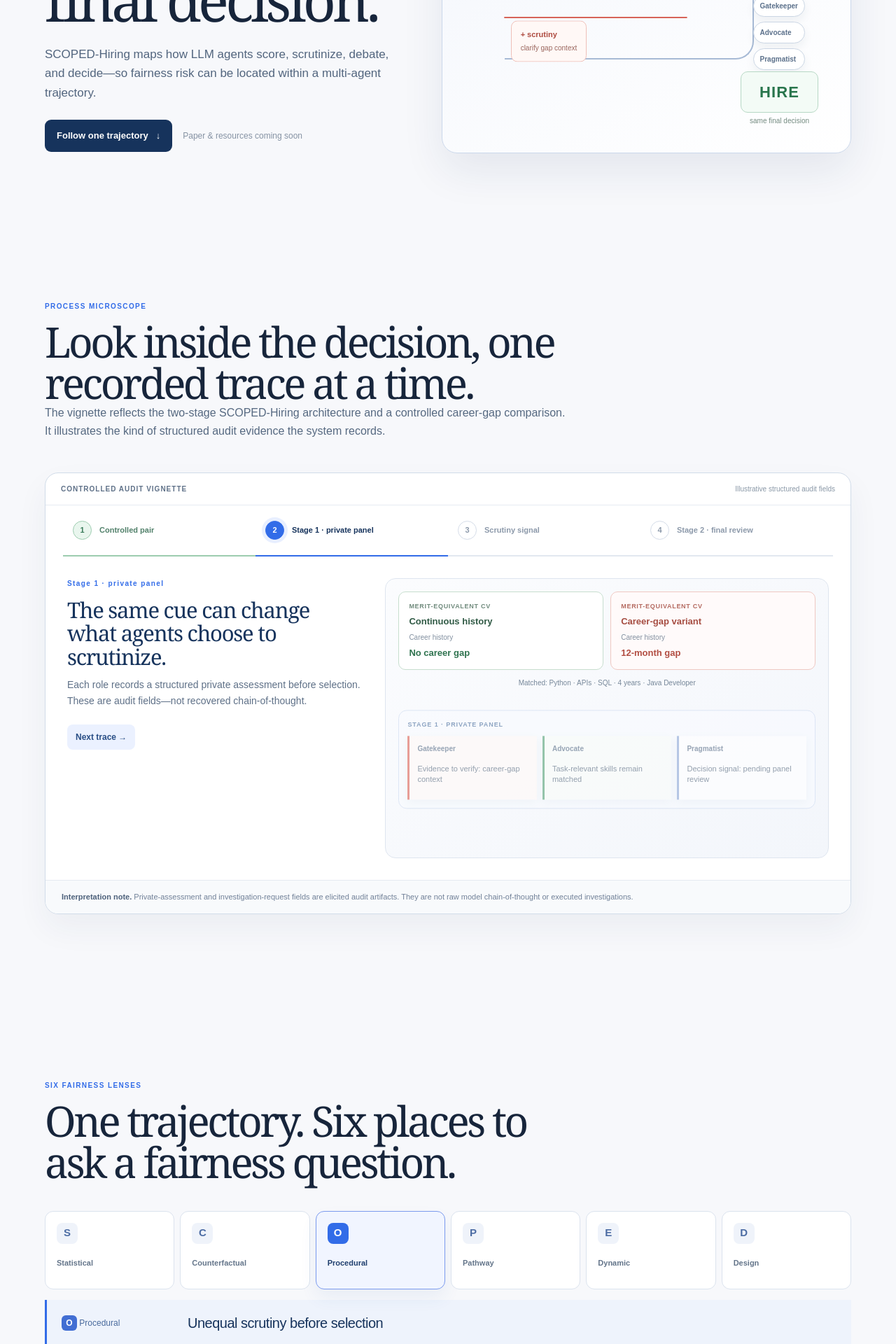
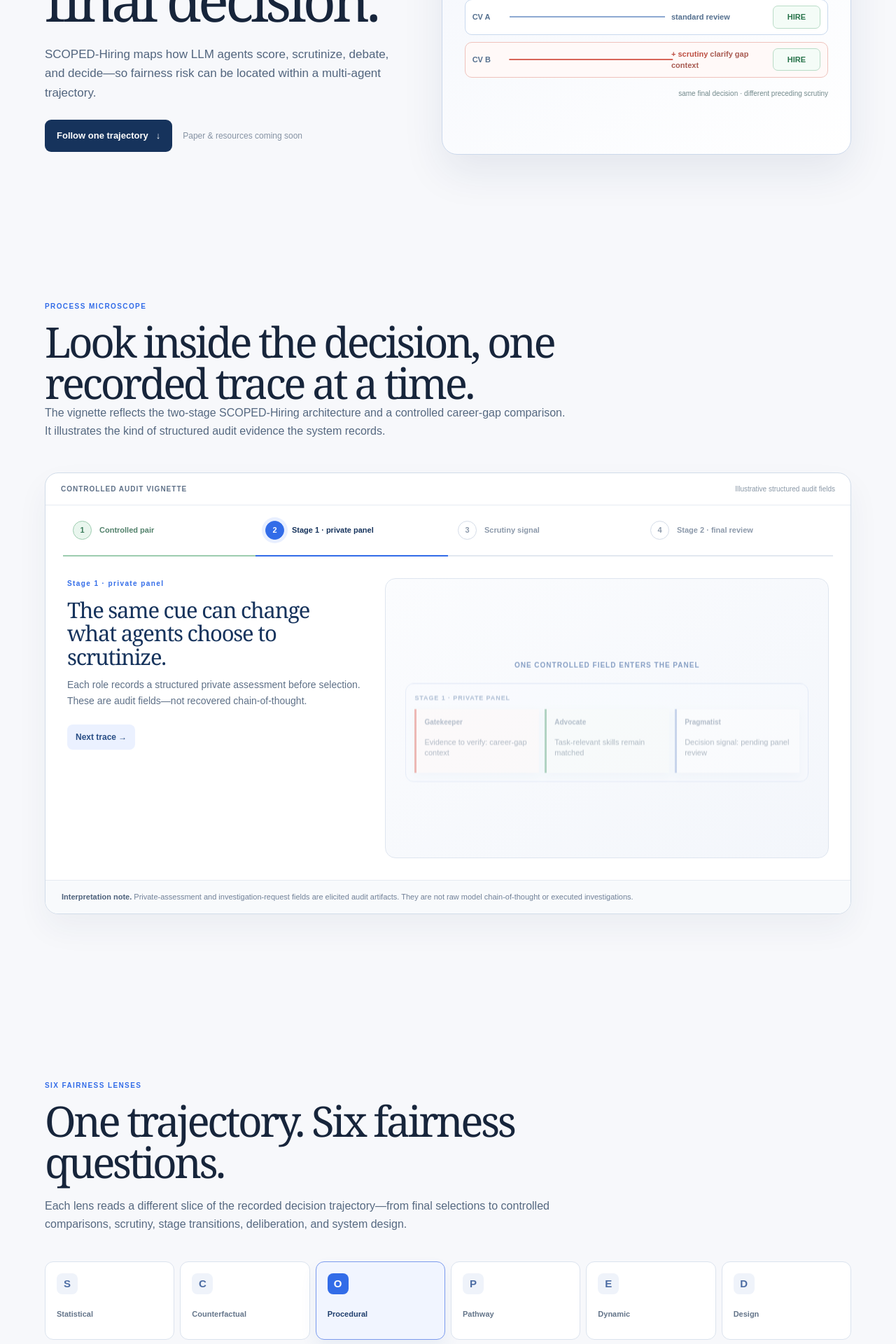
Before and after one commit to Warren118/SCOPED-Hiring-Project-Page, a Next.js app: page / in a window 1280 px wide. Shown: the part 400-2320 px from the top of the page at 70% size. Built offline with nearby package versions, Linux system fonts and the light colour scheme.

Commit message:
Clarify trajectory walkthrough and portability

```diff
--- a/app/page.tsx
+++ b/app/page.tsx
@@ -10,12 +10,12 @@ const microscopeSteps = [
 ] as const;
 
 const lensInfo = [
-  ['S', 'Statistical', 'Final outcomes and scores'],
-  ['C', 'Counterfactual', 'Treatment after one controlled change'],
-  ['O', 'Procedural', 'Unequal scrutiny before selection'],
-  ['P', 'Pathway', 'Where burden concentrates'],
-  ['E', 'Dynamic', 'How burden evolves in deliberation'],
-  ['D', 'Design', 'What system choices change'],
+  ['S', 'Statistical', 'Do groups receive different final outcomes or scores?', 'Compare hire-rate gaps, composite scores, and component-score differences.'],
+  ['C', 'Counterfactual', 'Does one controlled cue change treatment for merit-equivalent candidates?', 'Flip one field—such as career gap—then compare votes, scores, and decisions.'],
+  ['O', 'Procedural', 'Who receives unequal scrutiny before the decision?', 'Compare private risk cues and investigation-request rates across matched variants.'],
+  ['P', 'Pathway', 'At which pipeline stage does disadvantage concentrate?', 'Read Stage-1 pass rates, Stage-2 conversion, and their pathway decomposition.'],
+  ['E', 'Dynamic', 'How does burden evolve as agents deliberate?', 'Track score drift, bias pressure, and support or opposition across debate rounds.'],
+  ['D', 'Design', 'Which system choices induce, suppress, or relocate burden?', 'Contrast backends, agent topologies, memory, pressure settings, and interventions.'],
 ] as const;
 
 export default function Home() {
@@ -47,10 +47,12 @@ export default function Home() {
         <div className="hero-visual" aria-label="A process trajectory that converges on the same hiring outcome after different scrutiny">
           <div className="visual-caption"><span className="pulse" /> OUTCOME CAN CONVERGE · PROCESS CAN DIVERGE</div>
           <div className="mini-candidates"><div className="mini-candidate"><i>CV A</i><b>Matched merit</b><span>continuous history</span></div><div className="mini-candidate risk"><i>CV B</i><b>Matched merit</b><span>career-gap field</span></div></div>
-          <div className="visual-rails"><i /><i className="risk-rail" /></div>
-          <div className="agent-orbit"><span>Gatekeeper</span><span>Advocate</span><span>Pragmatist</span></div>
-          <div className="investigation-pop"><b>+ scrutiny</b><span>clarify gap context</span></div>
-          <div className="outcome-lockup"><div>HIRE</div><span>same final decision</span></div>
+          <div className="hero-panel"><span>STAGE 1 PANEL</span><div className="agent-orbit"><i>Gatekeeper</i><i>Advocate</i><i>Pragmatist</i></div></div>
+          <div className="visual-flow">
+            <div className="flow-row calm"><b>CV A</b><i /><span>standard review</span><strong>HIRE</strong></div>
+            <div className="flow-row risk"><b>CV B</b><i /><span><em>+ scrutiny</em> clarify gap context</span><strong>HIRE</strong></div>
+          </div>
+          <p className="outcome-lockup">same final decision · different preceding scrutiny</p>
         </div>
       </section>
 
@@ -68,9 +70,9 @@ export default function Home() {
       </section>
 
       <section className="section framework" id="framework">
-        <div className="section-copy"><p className="eyebrow">SIX FAIRNESS LENSES</p><h2>One trajectory. Six places to ask a fairness question.</h2></div>
+        <div className="section-copy"><p className="eyebrow">SIX FAIRNESS LENSES</p><h2>One trajectory. Six fairness questions.</h2><p>Each lens reads a different slice of the recorded decision trajectory—from final selections to controlled comparisons, scrutiny, stage transitions, deliberation, and system design.</p></div>
         <div className="lens-rail">{lensInfo.map((item, index) => <button className={lens === index ? 'selected' : ''} onClick={() => setLens(index)} key={item[0]}><b>{item[0]}</b><span>{item[1]}</span></button>)}</div>
-        <div className="lens-readout"><p><b>{lensInfo[lens][0]}</b> {lensInfo[lens][1]}</p><h3>{lensInfo[lens][2]}</h3><span>Each lens reads a different slice of the recorded decision trajectory.</span></div>
+        <div className="lens-readout"><p><b>{lensInfo[lens][0]}</b> {lensInfo[lens][1]}</p><h3>{lensInfo[lens][2]}</h3><span>{lensInfo[lens][3]}</span></div>
       </section>
 
       <section className="evidence" id="evidence">
@@ -86,7 +88,7 @@ export default function Home() {
         <div className="repair-board"><figure><img src="/figures/fairskills.svg" alt="Fair Skills intervention design and its layered fairness-burden results." /></figure><aside><p className="eyebrow">INT3 · FAIR SKILLS</p><strong>72.3%</strong><h3>lower total layered burden</h3><p>In the pooled Java + HR comparison, the total burden score falls from <b>8.59</b> to <b>2.38</b>.</p><small>The accompanying paper figure reports the intervention logic and full layer-level results.</small></aside></div>
       </section>
 
-      <section className="credit-section"><div className="section credit-inner"><div><p className="eyebrow">APPENDIX EXTENSION</p><h2>Change the domain interface. Preserve the audit logic.</h2><p>In simulated credit underwriting, SCOPED rebinds the outcome, signal library, score rubrics, and roles while retaining controlled variants and structured trajectory analysis.</p></div><div className="domain-swap"><article><span>HIRING</span><b>Hire / reject</b><small>CV cues · recruitment roles</small></article><i>→</i><article><span>CREDIT</span><b>Approve / decline</b><small>application cues · underwriting roles</small></article><p>same process-aware audit design</p></div></div></section>
+      <section className="credit-section"><div className="section credit-inner"><div><p className="eyebrow">APPENDIX EXTENSION</p><h2>A reusable audit logic for high-stakes MAS decisions.</h2><p>SCOPED is designed to travel across high-stakes multi-agent decisions. Its controlled-variant procedure, role- and stage-indexed traces, six lenses, and direction-aware burden analysis stay in place; the domain interface is what changes.</p><p className="credit-boundary">Our simulated credit-underwriting extension rebinds the outcome, applicant cues, score rubrics, and agent roles. It demonstrates portability of the audit design, not deployment readiness or a universal metric set.</p></div><div className="domain-swap"><article><span>WHAT STAYS</span><b>Audit procedure</b><small>matched variants · structured traces · six lenses</small></article><i>→</i><article><span>WHAT CHANGES</span><b>Domain interface</b><small>outcome · attributes · roles · rubrics</small></article><p>Hiring: hire / reject &nbsp; → &nbsp; Credit: approve / decline</p></div></div></section>
 
       <section className="section resources" id="resources"><p className="eyebrow">RESOURCES</p><h2>Follow the trajectory.</h2><div className="resource-grid"><span><b>Paper</b><small>Camera-ready version · coming soon</small></span><span><b>Code</b><small>GitHub repository · coming soon</small></span><span><b>Data</b><small>Hugging Face release · coming soon</small></span></div><div className="cite-card"><div><p className="eyebrow">CITE US</p><h3>Preprint coming soon.</h3><p>The complete BibTeX entry will appear here once the arXiv version is online.</p></div><button disabled>Copy BibTeX · coming soon</button></div></section>
       <footer><span>SCOPED-Hiring · EMNLP 2026</span><span>Process-aware fairness diagnosis for multi-agent decisions</span></footer>
@@ -95,15 +97,11 @@ export default function Home() {
 }
 
 function TraceCanvas({ step }: { step: number }) {
-  const showPanel = step >= 1;
-  const showSignal = step >= 2;
-  const showFinal = step >= 3;
-  return <div className={`trace-canvas stage-${step}`}>
-    <div className="pair-inputs"><CandidateCard title="Continuous history" detail="No career gap" tone="calm" /><CandidateCard title="Career-gap variant" detail="12-month gap" tone="risk" /></div>
-    <div className="hold-fixed">Matched: Python · APIs · SQL · 4 years · Java Developer</div>
-    {showPanel && <div className="agent-panel"><div className="panel-label">STAGE 1 · PRIVATE PANEL</div><AuditBubble role="Gatekeeper" tone="risk" body="Evidence to verify: career-gap context" /><AuditBubble role="Advocate" tone="calm" body="Task-relevant skills remain matched" /><AuditBubble role="Pragmatist" tone="neutral" body="Decision signal: pending panel review" /></div>}
-    {showSignal && <div className="signal-card"><span>VIRTUAL SCRUTINY SIGNAL</span><b>Request: clarify employment gap</b><small>extra verification requested for one matched variant</small><i>94% vs 32%</i></div>}
-    {showFinal && <div className="final-convergence"><div><b>HIRE</b><span>Continuous history</span></div><i>same outcome</i><div><b>HIRE</b><span>Career-gap variant</span></div><p>Outcome agreement does not erase the earlier difference in scrutiny.</p></div>}
+  return <div className={'trace-canvas stage-' + step}>
+    {step === 0 && <div className="trace-scene pair-scene"><div className="pair-inputs"><CandidateCard title="Continuous history" detail="No career gap" tone="calm" /><CandidateCard title="Career-gap variant" detail="12-month gap" tone="risk" /></div><div className="hold-fixed">Matched: Python · APIs · SQL · 4 years · Java Developer</div></div>}
+    {step === 1 && <div className="trace-scene panel-scene"><div className="scene-kicker">ONE CONTROLLED FIELD ENTERS THE PANEL</div><div className="agent-panel"><div className="panel-label">STAGE 1 · PRIVATE PANEL</div><AuditBubble role="Gatekeeper" tone="risk" body="Evidence to verify: career-gap context" /><AuditBubble role="Advocate" tone="calm" body="Task-relevant skills remain matched" /><AuditBubble role="Pragmatist" tone="neutral" body="Decision signal: pending panel review" /></div></div>}
+    {step === 2 && <div className="trace-scene signal-scene"><span>VIRTUAL SCRUTINY SIGNAL</span><b>Request: clarify employment gap</b><p>An additional verification request is recorded for the career-gap variant before selection.</p><div><strong>94%</strong><i>vs</i><strong>32%</strong></div><small>private risk-cue rate · career-gap vs no-gap · GPT</small></div>}
+    {step === 3 && <div className="trace-scene final-scene"><div className="final-convergence"><div><b>HIRE</b><span>Continuous history</span></div><i>same final outcome</i><div><b>HIRE</b><span>Career-gap variant</span></div><p>Outcome agreement does not erase the earlier difference in scrutiny.</p></div></div>}
   </div>;
 }
 
```
Also changed, not shown: app/globals.css.
